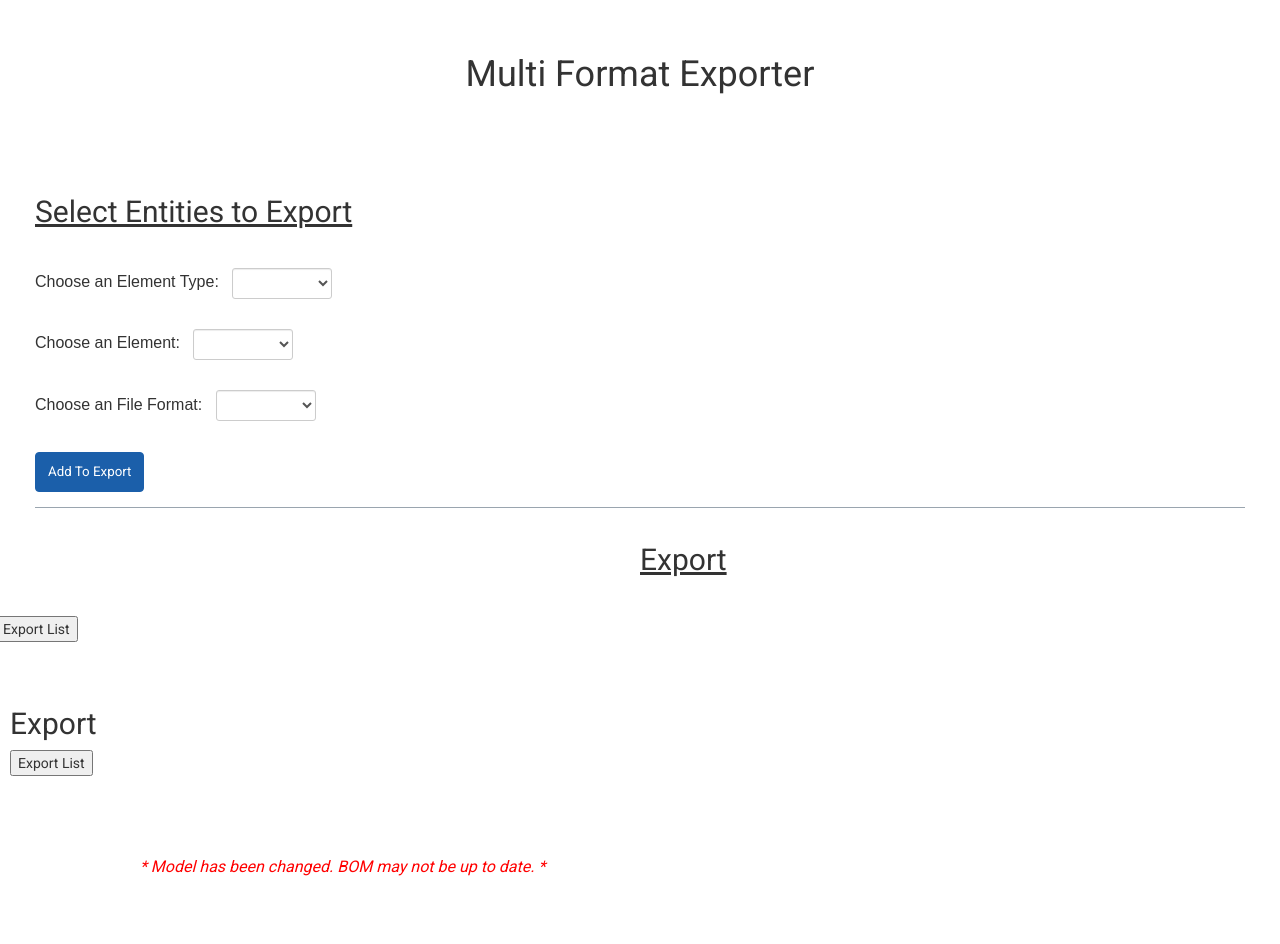
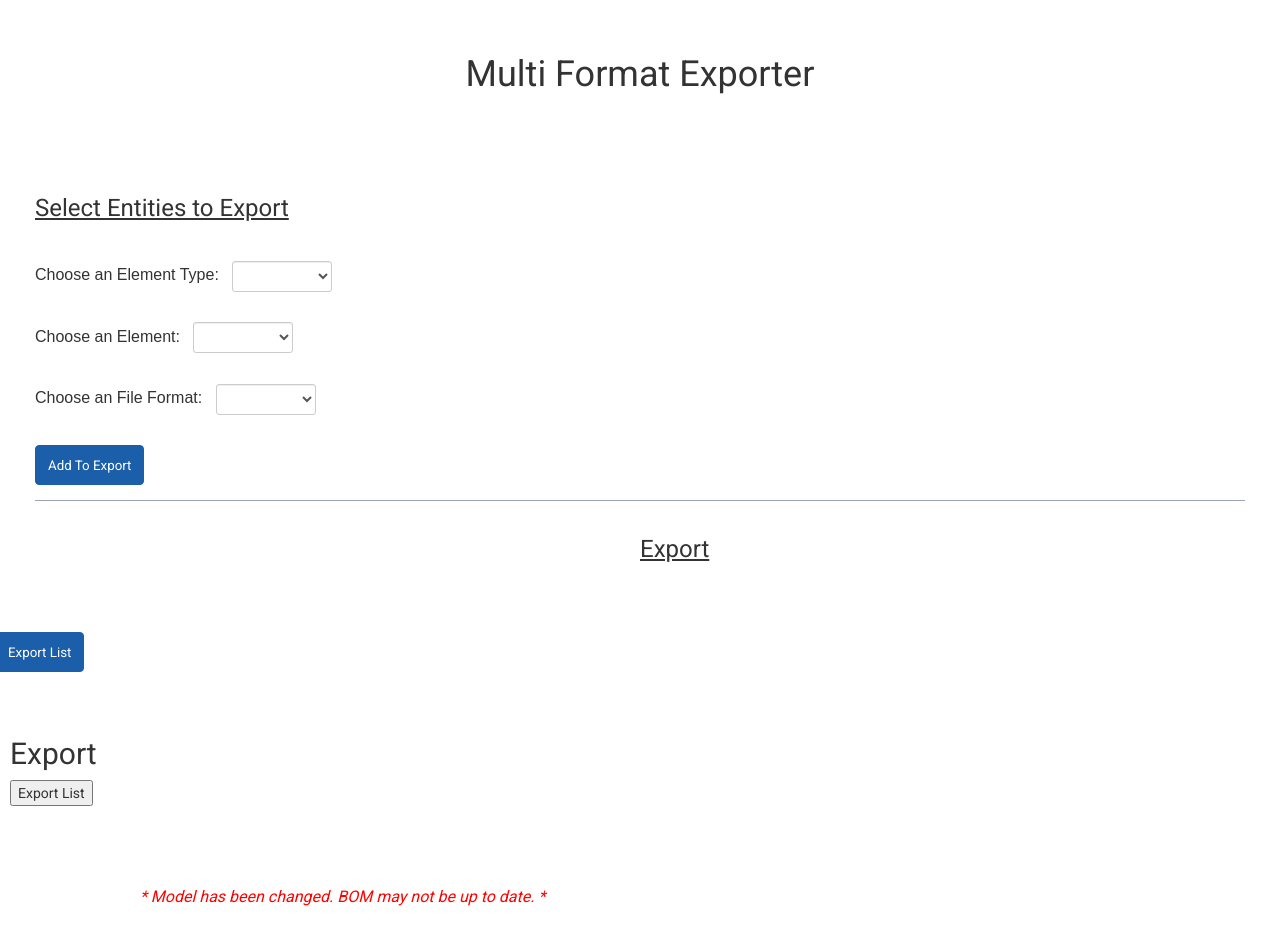
Before and after one commit to hud-code/multi-format-exporter, a website: page views/index.html in a window 1280 px wide. Drawn offline with Linux system fonts and the light colour scheme; files that its build step writes are made by us from their sources; files whose address does not match are found by name.

Commit message:
Update index.html

```diff
--- a/views/index.html
+++ b/views/index.html
@@ -25,7 +25,7 @@
         </div>
         <div class="bom-content-top">
             <div class="row">
-                <h2 class="subtitle">Select Entities to Export</h2>
+                <h3 class="subtitle">Select Entities to Export</h3>
             </div>
             <div class="row">
                 <div class="options" id="initial_select">
@@ -54,10 +54,13 @@
         </div>
         <div class="bom-content-bottom">
             <div class="row">
-                <h2 class="subtitle">Export</h2>
+                <h3 class="subtitle">Export</h3>
             </div>
             <div class="row">
-                <table id="export_table"></table><button id="export_button">Export List</button>
+                <table id="export_table"></table>
+            </div>
+            <div class="row">
+                <button id="export_button" class="btn btn-defualt bom-btn-primary">Export List</button>
             </div>
         </div>
     </div>
```
